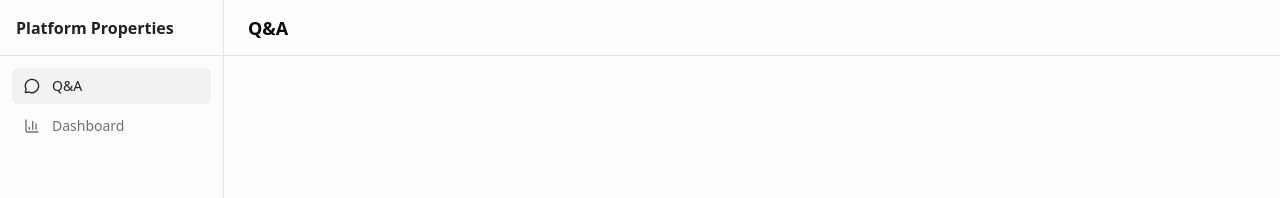
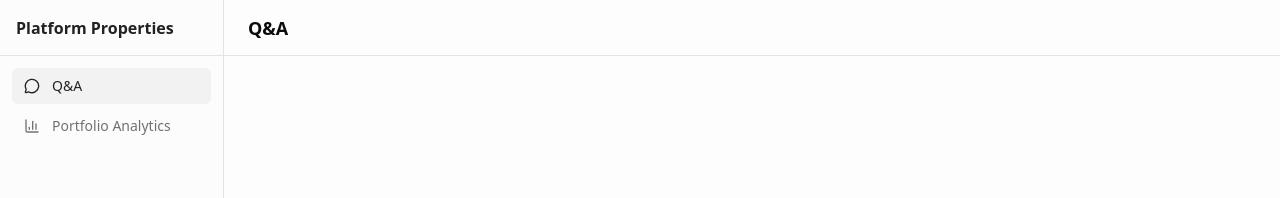
Before and after one commit to jimmysamportfolio/platform-app, a Next.js app in the folder frontend/: page /qa in a window 1280 px wide. Shown: the top 198 px of the page. Built offline with nearby package versions, Linux system fonts and the light colour scheme; no server answers.

Commit message:
small UI fixes

```diff
--- a/frontend/src/app/analytics/page.tsx
+++ b/frontend/src/app/analytics/page.tsx
@@ -241,9 +241,12 @@ export default function AnalyticsPage() {
                 {/* Lease Breakdown */}
                 <Card>
                     <CardHeader className="pb-4">
-                        <div className="flex flex-col sm:flex-row sm:items-center sm:justify-between gap-4">
-                            {/* Search, Filter, Sort controls - LEFT */}
-                            <div className="flex items-center gap-2">
+                        <div className="flex flex-col sm:flex-row sm:items-center gap-4">
+                            {/* Title - LEFT */}
+                            <CardTitle className="text-base whitespace-nowrap">Lease Breakdown</CardTitle>
+
+                            {/* Search, Filter, Sort controls - RIGHT of Title */}
+                            <div className="flex items-center gap-2 w-full sm:w-auto">
                                 {/* Search */}
                                 <div className="relative">
                                     <Search className="absolute left-3 top-1/2 -translate-y-1/2 w-4 h-4 text-muted-foreground" />
@@ -295,9 +298,6 @@ export default function AnalyticsPage() {
                                     </DropdownMenuContent>
                                 </DropdownMenu>
                             </div>
-
-                            {/* Title - RIGHT */}
-                            <CardTitle className="text-base">Lease Breakdown</CardTitle>
                         </div>
                     </CardHeader>
                     <CardContent>
--- a/frontend/src/components/layout/Header.tsx
+++ b/frontend/src/components/layout/Header.tsx
@@ -6,7 +6,7 @@ import { usePathname } from "next/navigation";
  * Maps routes to page titles.
  */
 const pageTitles: Record<string, string> = {
-    "/analytics": "Dashboard",
+    "/analytics": "Portfolio Analytics",
     "/qa": "Q&A",
     "/documents": "Documents",
     "/": "Home",
--- a/frontend/src/components/layout/Sidebar.tsx
+++ b/frontend/src/components/layout/Sidebar.tsx
@@ -6,7 +6,7 @@ import { MessageCircle, BarChart3, FileText } from "lucide-react";
 
 const navItems = [
     { name: "Q&A", href: "/qa", icon: MessageCircle },
-    { name: "Dashboard", href: "/analytics", icon: BarChart3 },
+    { name: "Portfolio Analytics", href: "/analytics", icon: BarChart3 },
 ];
 
 export function Sidebar() {
```
